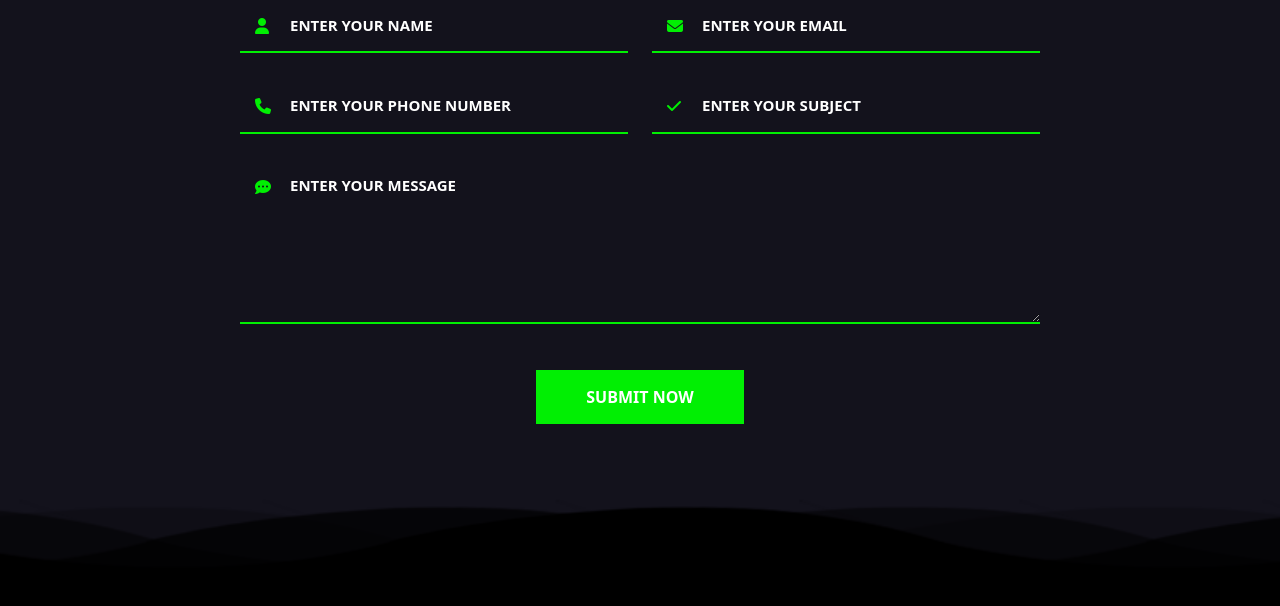
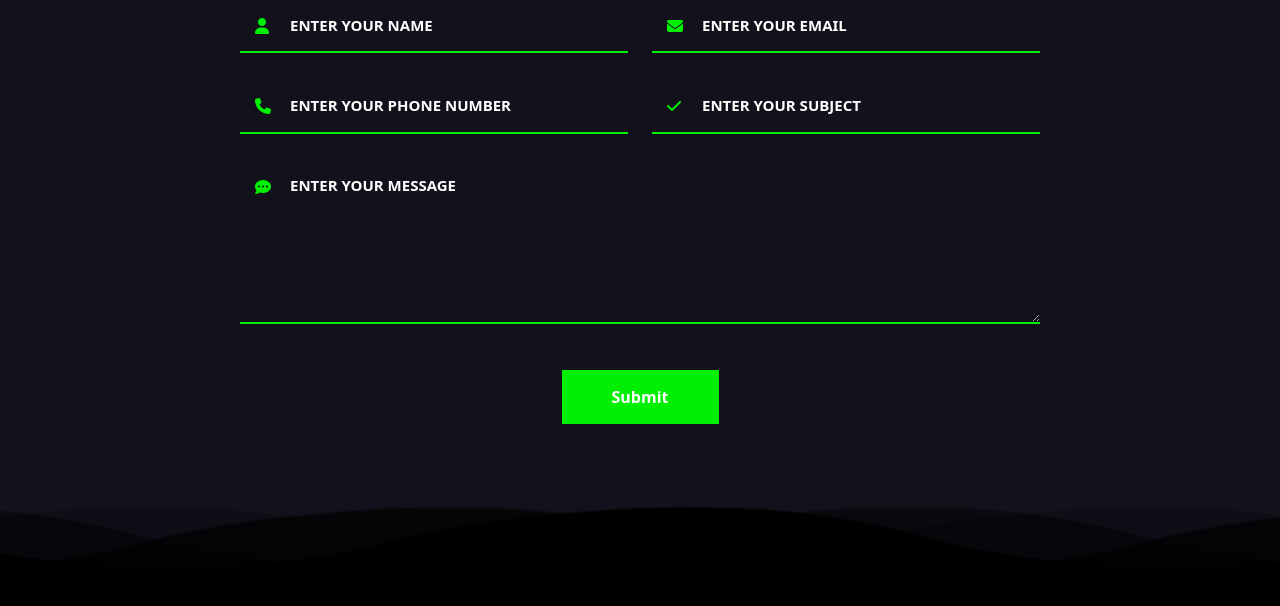
Before and after one commit to boubli/Portfolio, a website: page index.html in a window 1280 px wide. Shown: the part 3755-4361 px from the top of the page. Drawn offline with nearby package versions, Linux system fonts and the light colour scheme; files that its build step writes are made by us from their sources; files whose address does not match are found by name.

Commit message:
Update index.html

```diff
--- a/index.html
+++ b/index.html
@@ -343,7 +343,7 @@
 						</div>
 						<div class="col-12">
 							<div class="submit-input text-center">
-								<input type="submit" onclick="sendMail()" name="submit" value="SUBMIT NOW">
+								<input type="submit" onclick="sendMail()" name="submit">
 							</div>
 						</div>
 					</div>
```
